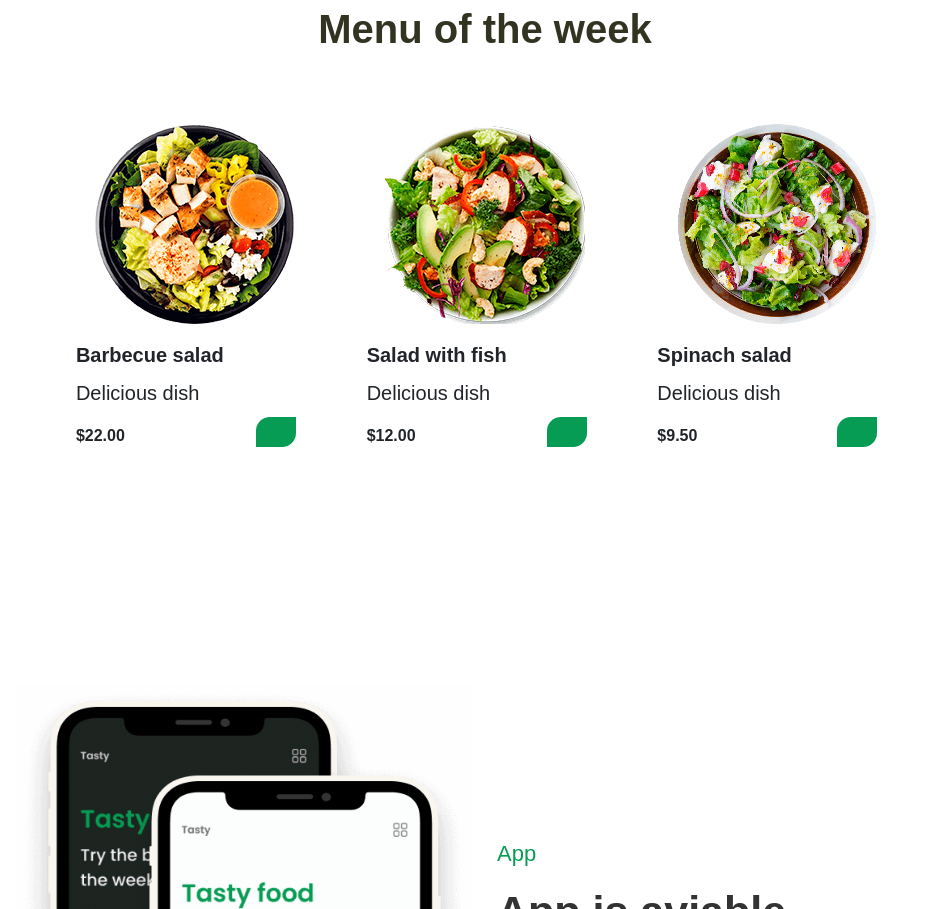
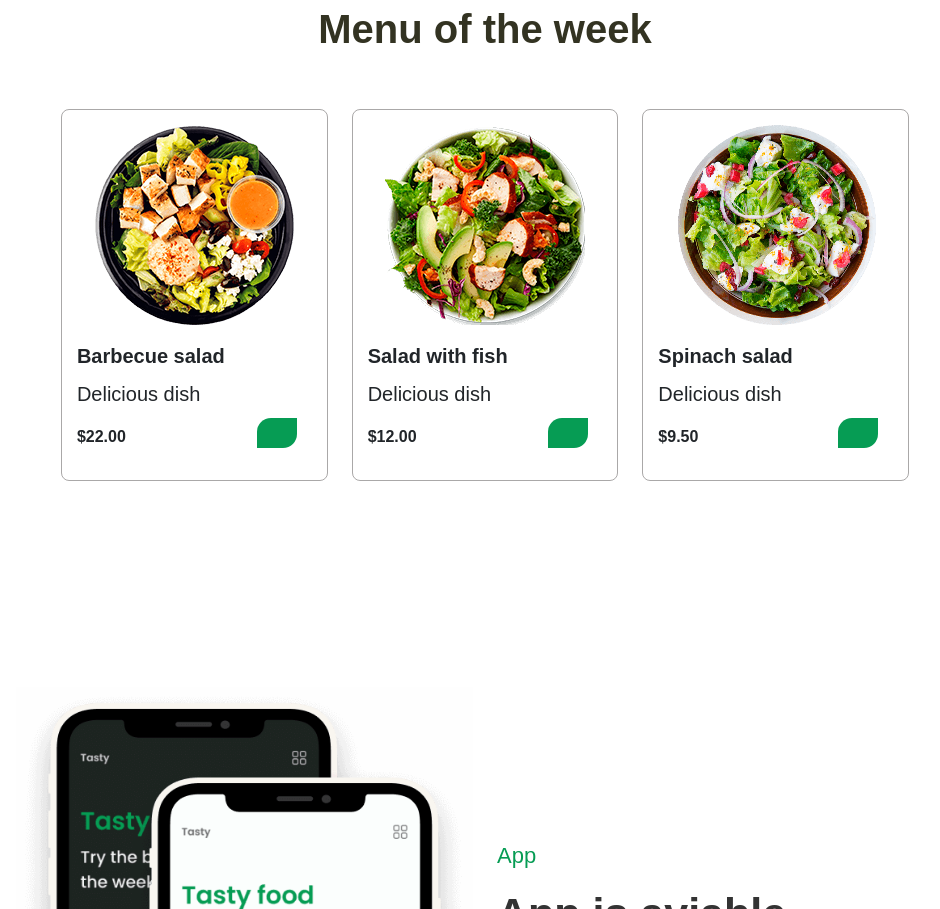
Before and after one commit to codermdshakil/Restaurant, a plain HTML site: page index.html in a window 1280 px wide. Shown: the part 2012-2921 px from the top of the page, without its empty margins (155-1095 px from the left). Drawn offline with nearby package versions, Linux system fonts and the light colour scheme; a script that the page names is missing.

Commit message:
Update style.css

```diff
--- a/css/style.css
+++ b/css/style.css
@@ -118,7 +118,13 @@ html{
     padding:15px;
     position: relative;
     margin-bottom: 40px;
+    border: 1px solid rgba(133, 130, 130, 0.692);
+    border-radius: 8px;
+    transition: .3s;
 
+}
+.specila-box:hover{
+    transform: translateY(-10px);
 }
 .specila-box::after {
     position: absolute;
```
